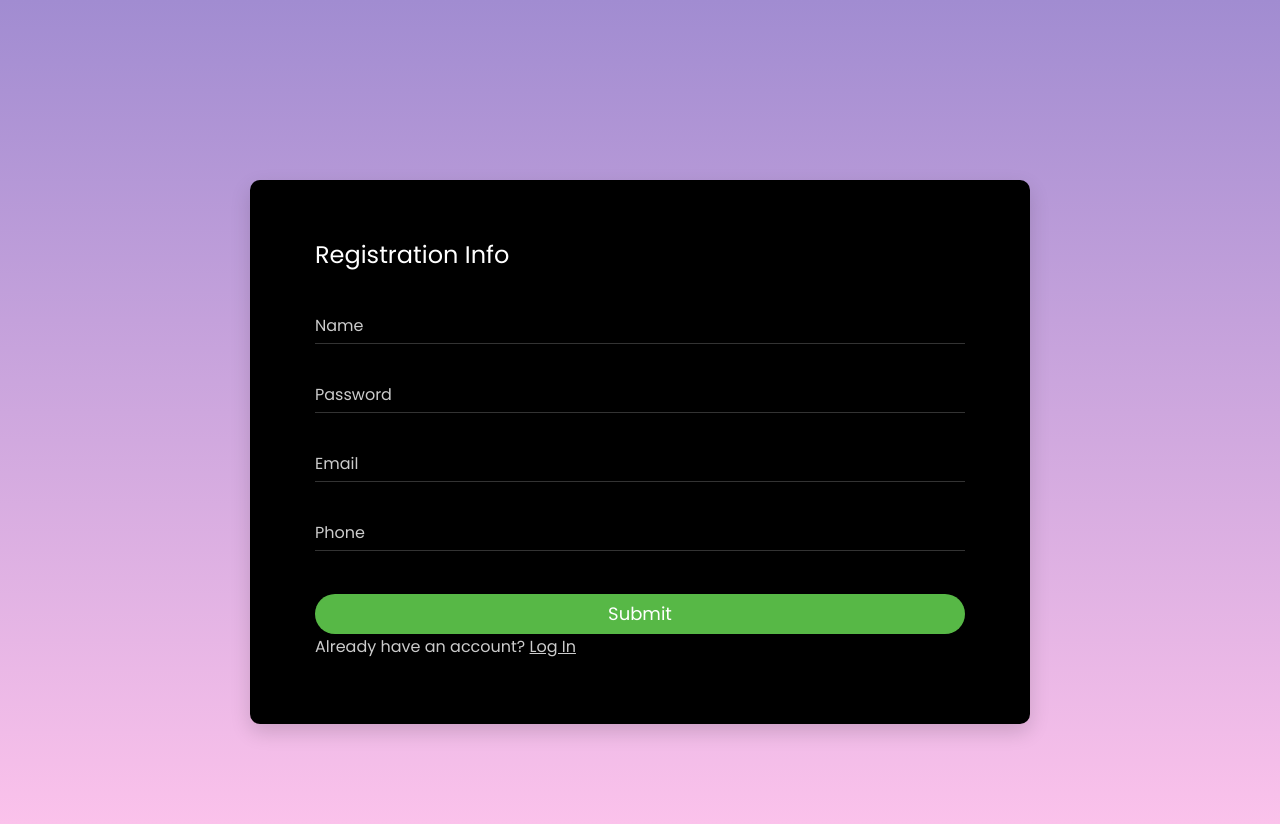
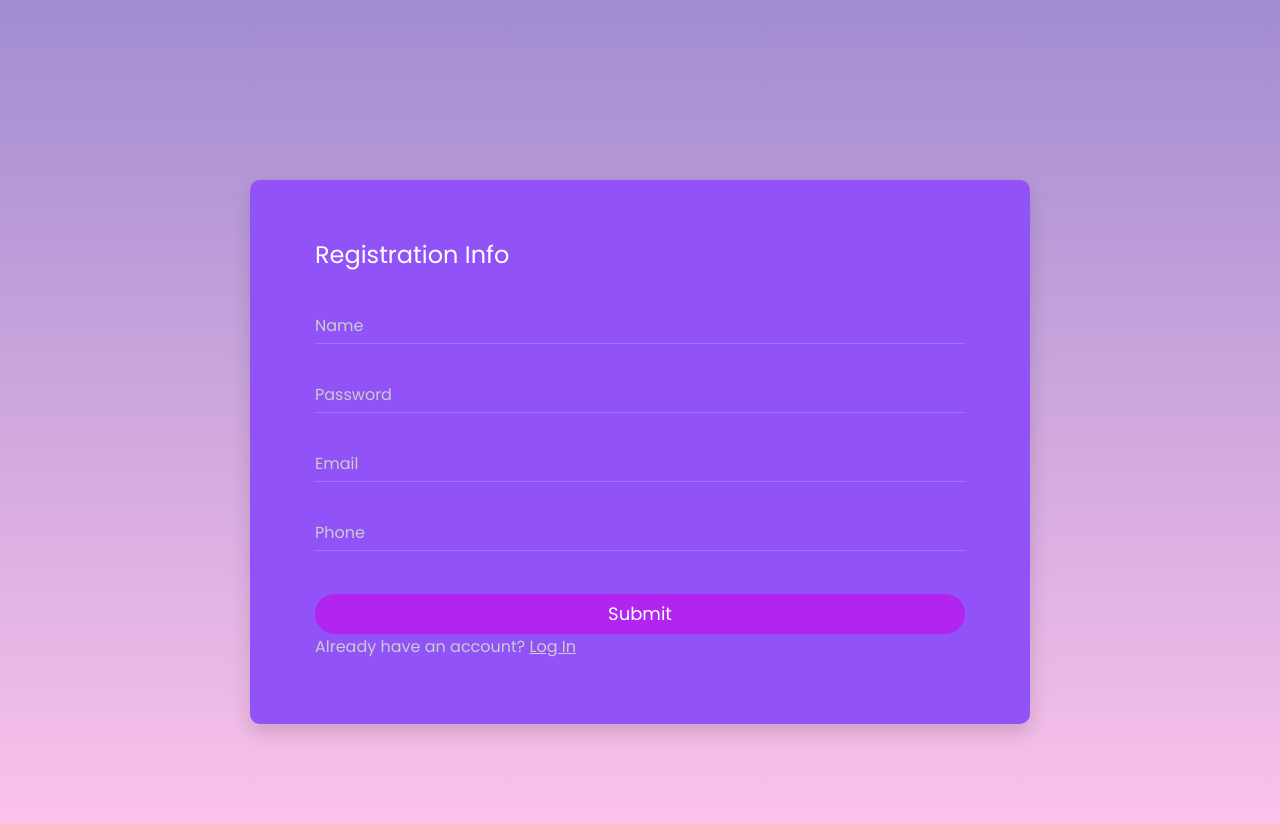
Before and after one commit to 2019Ganjil-PemrogramanBerbasisWeb/tugas2-web-quorush, a PHP site: page /signup.php in a window 1280 px wide. Run offline with PHP 8.4, Linux system fonts and the light colour scheme.

Commit message:
Update main.css

```diff
--- a/css signup/main.css
+++ b/css signup/main.css
@@ -253,18 +253,18 @@ h6 {
 }
 
 .btn--green {
-  background: #57b846;
+  background: #b224ef;
 }
 
 .btn--green:hover {
-  background: #4dae3c;
+  background: #e8a87c;
 }
 
 /* ==========================================================================
    #DATE PICKER
    ========================================================================== */
 td.active {
-  background-color: #2c6ed5;
+  background-color: #e8a87c;
 }
 
 input[type="date" i] {
@@ -484,7 +484,7 @@ input {
 }
 
 .card-3 {
-  background: #000;
+  background: #9152f8;
   -webkit-border-radius: 10px;
   -moz-border-radius: 10px;
   border-radius: 10px;
```
